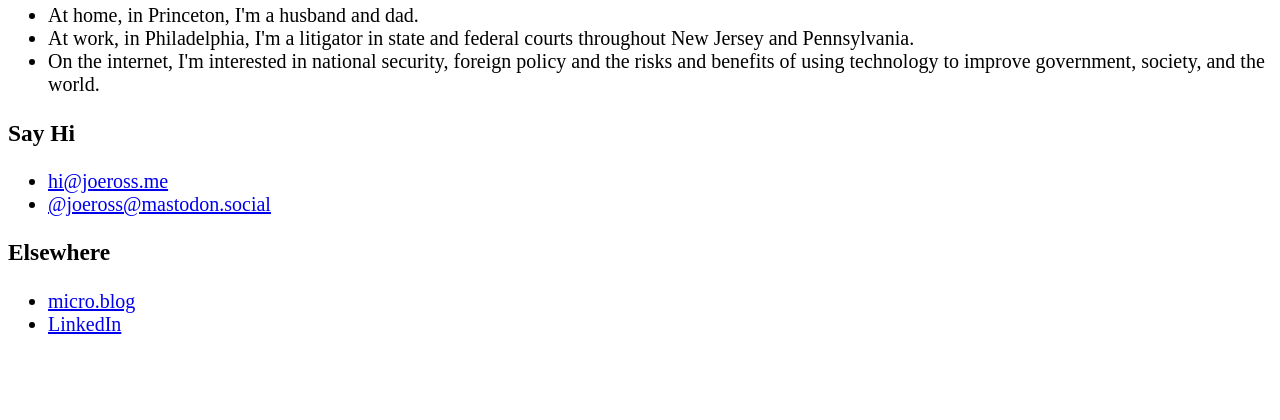
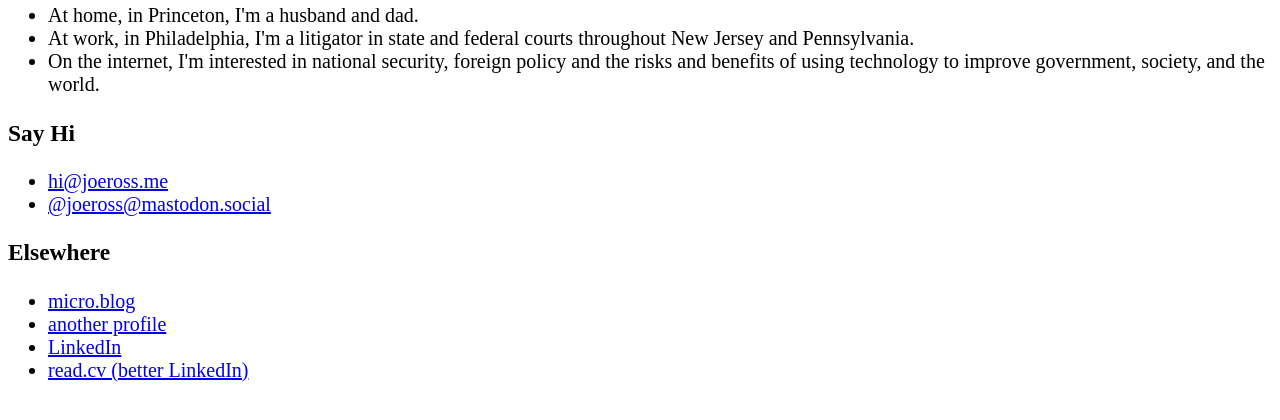
Before and after one commit to joeross/archived_04_08_2023_joeross.me, a plain HTML site: page index.html in a window 1280 px wide. Shown: the part 138-558 px from the top of the page. Drawn offline with Linux system fonts and the light colour scheme.

Commit message:
Update index.html

```diff
--- a/index.html
+++ b/index.html
@@ -37,7 +37,9 @@
         <h3>Elsewhere</h3>
         <ul>
             <li><a href="https://micro.joeross.blog/" rel="me">micro.blog</a></li>
+            <li><a href="https://hi.joeross.me" rel="me">another profile</a></li>
             <li><a href="https://linkedin.com/in/atjoeross" rel="me">LinkedIn</a></li>
+            <li><a href="https://read.cv/joeross" rel="me">read.cv (better LinkedIn)</a></li>
         </ul>
     </div>
 </body>
```
